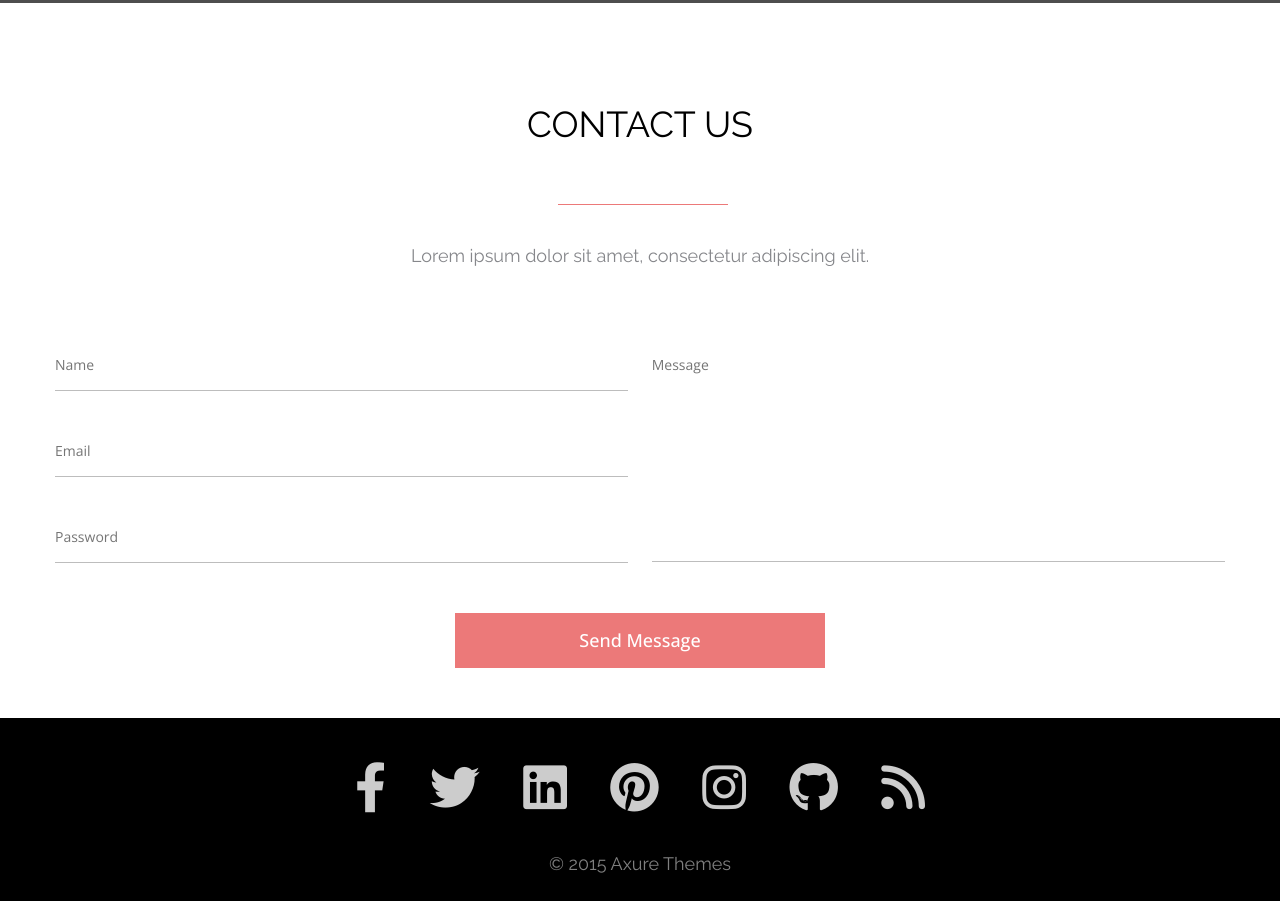
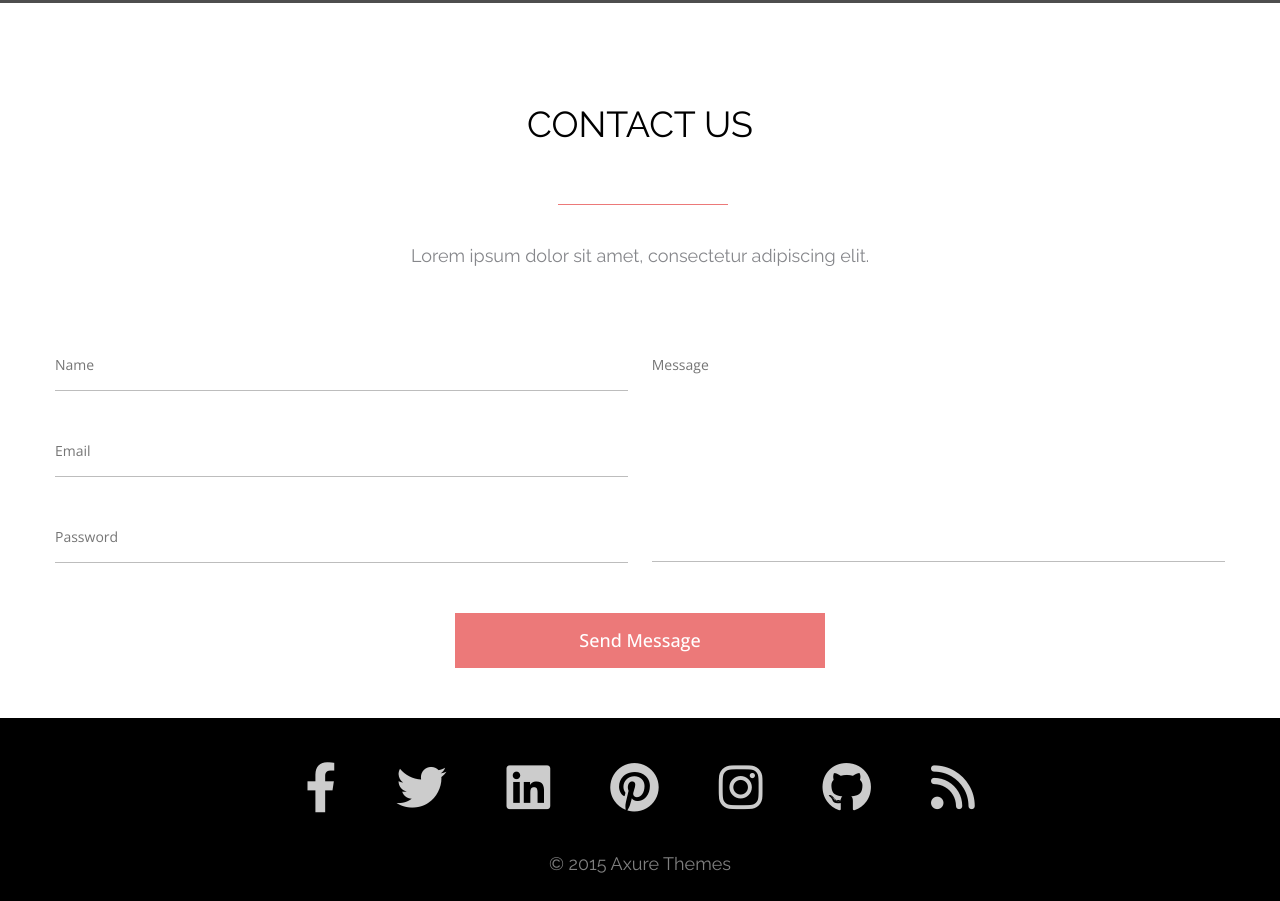
Before and after one commit to AZheleznaya/Hometasks-for-review-, a plain HTML site: page TMS project full/index.html in a window 1280 px wide. Shown: the part 4677-5578 px from the top of the page. Drawn offline with nearby package versions, Linux system fonts and the light colour scheme; grey boxes are pictures that could not be loaded.

Commit message:
TMS project full

```diff
--- a/TMS project full/css/style.css
+++ b/TMS project full/css/style.css
@@ -13,8 +13,6 @@
     padding: 0 15px;
     margin: 0 auto;
 }
-
-/*Section AXIT page*/
 
 .header {
     background: #000000;
@@ -51,8 +49,6 @@
 .nav-list__item a:hover {
     color: #EC7979;
 }
-
-/*section Banner*/
 
 .banner {
     background: url("../assets/img/banner.svg") no-repeat center/cover;
@@ -182,6 +178,7 @@
     width: 370px;
     border: none;
     border-bottom: 1px solid #BDBDBD;
+    outline: none;
 }
 
 .form__btn {
@@ -205,8 +202,6 @@
     color: #EC7979;
     cursor: pointer;
 }
-
-/*section AXITFooter*/
 
 .axit-footer {
     background: #F8EFEF;
@@ -272,8 +267,6 @@
     transform: scale(1.4) translate(-10px, 10px);;
     transition: 0.5s;
 }
-
-/*Section TAB*/
 
 .tab {
     padding: 100px 0 50px;
@@ -360,8 +353,6 @@
 .tab-content_img {
     float: right;
 }
-
-/*Section AWESOME*/
 
 .awesome-title {
     font-family: 'Raleway';
@@ -474,8 +465,6 @@
     text-align: center;
 }
 
-/*Section PRICING*/
-
 .pricing {
     background: #F5F5F5;
     padding-bottom: 35px;
@@ -584,8 +573,6 @@
     box-shadow: 0 0 15px rgba(0,0,0,30%);
 }
 
-/*Section CUSTOMERS*/
-
 .customers-title {
     font-family: 'Raleway';
     font-style: normal;
@@ -680,8 +667,6 @@
     color: #000000;
 }
 
-/*Section Contact US*/
-
 .poster {
     background: url("../assets/img/banner2.svg") no-repeat center/cover;
     position: relative;
@@ -762,8 +747,6 @@
     background: #EC7979;
 }
 
-/*section Contact Us*/
-
 .contact__title {
     font-family: 'Raleway';
     font-style: normal;
@@ -820,6 +803,7 @@
     border-bottom: 1px solid #BDBDBD;
     padding: 50px 0 16px;
     resize: none;
+    outline: none;
 }
 
 .form-list__button {
@@ -848,24 +832,20 @@
     cursor: pointer;
 }
 
-/*section Footer*/
-
 .footer {
     background: #000000;
 }
 
 .socials__list {
     display: flex;
-    justify-content: space-between;
+    justify-content: center;
     list-style-type: none;
-    width: 570px;
-    margin: 0 auto;
 }
 
 .socials__list_item {
     color: #CCCCCC;
     font-size: 50px;
-    padding: 41.65px 0 35px;
+    padding: 41.65px 30px 35px;
 }
 
 .socials__list_item:hover {
```
Also changed, not shown: TMS project full/index.html (+0 -6 lines).
